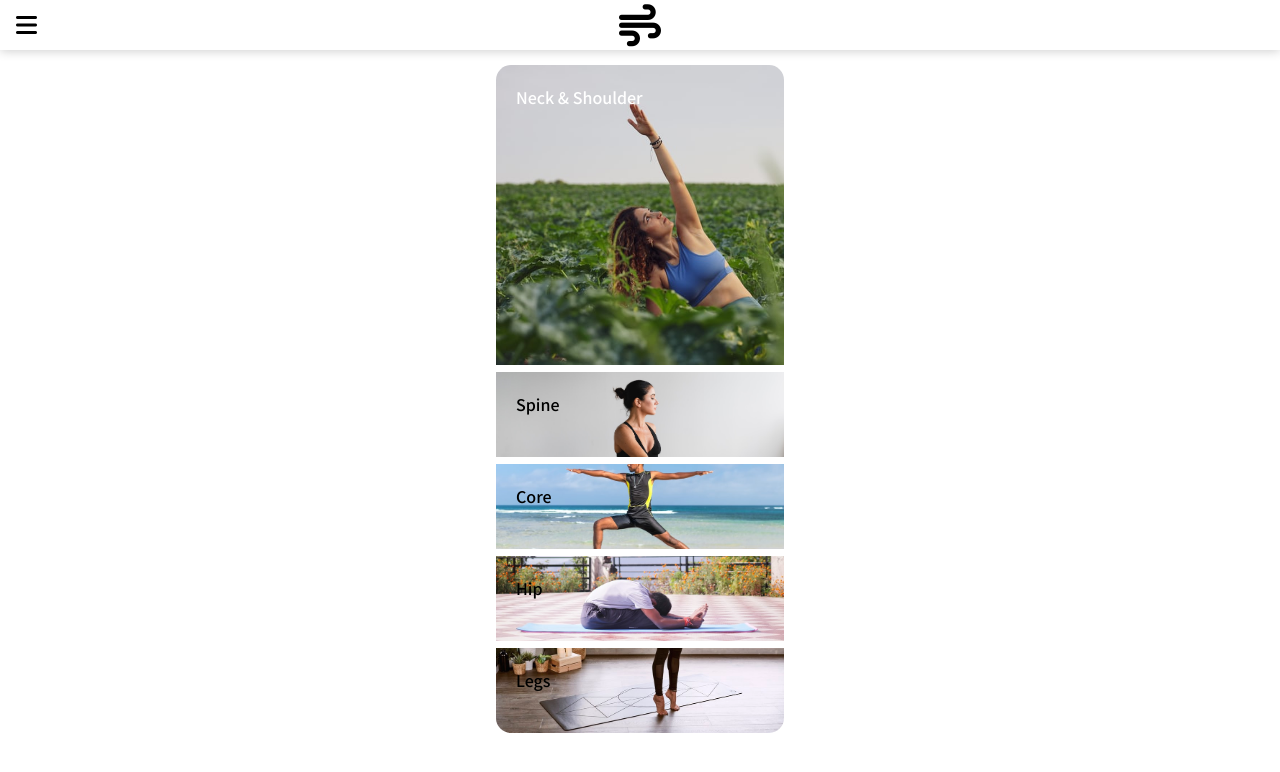
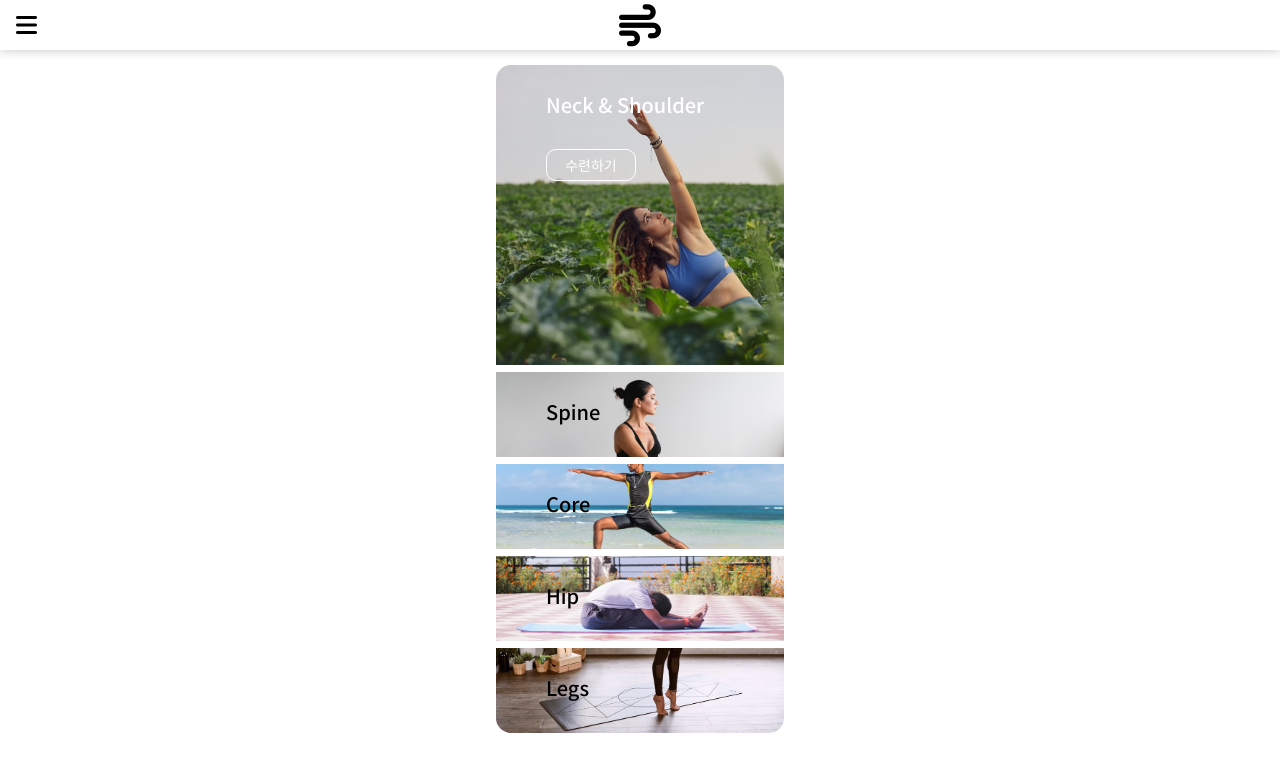
Before and after one commit to mmyeon/free-yoga-camp, a React (Create React App) app: page / in a window 1280 px wide. Shown: the top 772 px of the page. Built offline with nearby package versions, Linux system fonts and the light colour scheme.

Commit message:
이미지별 설명 텍스트 추가, 스타일 적용

```diff
--- a/src/components/Item.jsx
+++ b/src/components/Item.jsx
@@ -4,6 +4,7 @@ import "./Item.scss";
 const Item = ({
   id,
   title,
+  titleDetail,
   desc,
   bgColor,
   activeItemId,
@@ -26,7 +27,12 @@ const Item = ({
       />
       <div className="text">
         <div className="title">{title}</div>
-        {activeItemId === id && <div>{desc}</div>}
+        <div className={`title-detail ${activeItemId === id ? "visible" : ""}`}>
+          {titleDetail}
+        </div>
+        <div className={`action-text ${activeItemId === id ? "visible" : ""}`}>
+          수련하기
+        </div>
       </div>
     </div>
   );
--- a/src/components/Item.scss
+++ b/src/components/Item.scss
@@ -51,8 +51,54 @@ img {
   }
 }
 
+.text {
+  margin-left: 30px;
+
+  position: relative;
+  left: 20px;
+  // top: 50px;
+}
+
 .title {
+  font-size: 20px;
   position: relative;
-  top: 20px;
-  left: 20px;
+  top: 25px;
+  width: 200px;
 }
+
+.title-detail {
+  color: white;
+  margin-top: 100px;
+  position: relative;
+  line-height: 1.6;
+  font-size: 12px;
+  color: black;
+  width: 56%;
+  margin-bottom: 15px;
+  display: block;
+  opacity: 1;
+  height: 0;
+  overflow: hidden;
+
+  &.visible {
+    font-size: 12px;
+    margin-top: 40px;
+    transition: margin-top 0.4s;
+    height: 100%;
+    color: white;
+  }
+}
+
+.action-text {
+  visibility: hidden;
+  font-size: 14px;
+  padding: 5px 10px;
+  width: 90px;
+  text-align: center;
+  cursor: pointer;
+  border-radius: 10px;
+  border: 0.5px solid #ffffff;
+  &.visible {
+    visibility: visible;
+  }
+}
--- a/src/db.js
+++ b/src/db.js
@@ -9,6 +9,8 @@ const data = [
   {
     id: "neck",
     title: <div>Neck & Shoulder</div>,
+    titleDetail:
+      "목과 어깨가 뻐근하신가요? 편안한 어깨와 목을 원하시나요? 쉬운 움직임부터 시작해 긴장된 경추와 흉추를 풀어줍니다. ",
     desc: "목과 어깨를 풀어주는 요가",
     backgroundColor: "#94ccfe",
     imageUrl: imgMainNeck,
@@ -37,6 +39,8 @@ const data = [
   {
     id: "spine",
     title: "Spine",
+    titleDetail:
+      "삶은 소유물이 아니라 순간순간의 있음이다. 영원한 것이 어디 있는가. 모두가 한때일 뿐, 그러나 그 한때를 최선을 다해 최대한으로 살 수 있어야 한다.삶은 놀라운 신비요, 아름다움이다.",
     desc: "척추를 풀어주는 요가",
     backgroundColor: "#94ACFE",
     imageUrl: imgMainSpine,
@@ -45,6 +49,8 @@ const data = [
   {
     id: "core",
     title: "Core",
+    titleDetail:
+      "삶은 소유물이 아니라 순간순간의 있음이다. 영원한 것이 어디 있는가. 모두가 한때일 뿐, 그러나 그 한때를 최선을 다해 최대한으로 살 수 있어야 한다.삶은 놀라운 신비요, 아름다움이다.",
     desc: "전신을 강화하는 요가",
     backgroundColor: "#BB94FE",
     imageUrl: imgMainCore,
@@ -53,6 +59,8 @@ const data = [
   {
     id: "hip",
     title: "Hip",
+    titleDetail:
+      "삶은 소유물이 아니라 순간순간의 있음이다. 영원한 것이 어디 있는가. 모두가 한때일 뿐, 그러나 그 한때를 최선을 다해 최대한으로 살 수 있어야 한다.삶은 놀라운 신비요, 아름다움이다.",
     desc: "고관절 주변을 풀어주는 요가",
     backgroundColor: "#5C9EF6",
     imageUrl: imgMainHip,
@@ -61,6 +69,8 @@ const data = [
   {
     id: "legs",
     title: "Legs",
+    titleDetail:
+      "삶은 소유물이 아니라 순간순간의 있음이다. 영원한 것이 어디 있는가. 모두가 한때일 뿐, 그러나 그 한때를 최선을 다해 최대한으로 살 수 있어야 한다.삶은 놀라운 신비요, 아름다움이다.",
     desc: "햄스프링을 늘리는 요가",
     backgroundColor: "#D4CEED",
     imageUrl: imgMainLegs,
```
